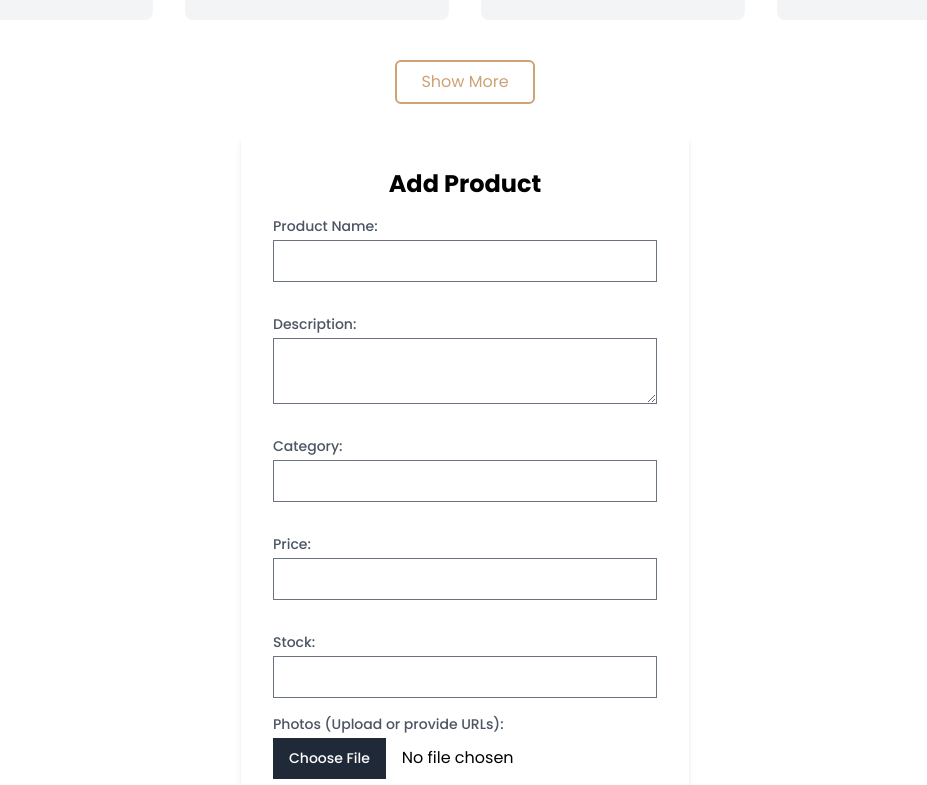
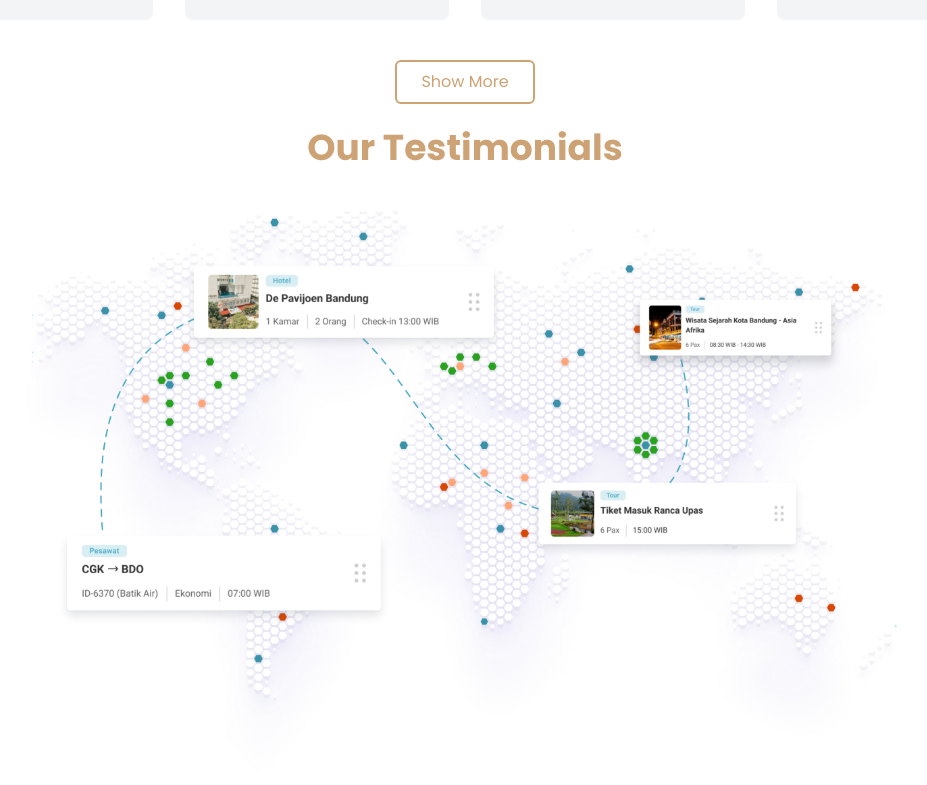
Before and after one commit to imvivekthakur/e-commerce, a React (Vite) app: page / in a window 1280 px wide. Shown: the part 4403-5188 px from the top of the page, without its empty margins (175-1102 px from the left). Built offline with nearby package versions, Linux system fonts and the light colour scheme; no server answers.

Commit message:
minor changes in city and removing add product from landing page

```diff
--- a/src/component/City_Preference.css
+++ /dev/null
@@ -1 +0,0 @@
-/* CityPreference.css */
--- a/src/component/City_Preference.jsx
+++ b/src/component/City_Preference.jsx
@@ -1,5 +1,4 @@
 import React, { useEffect, useState } from "react";
-import "./City_Preference.css";
 import { RiMapPin2Fill } from "react-icons/ri";
 import bengalore from "../assets/Bengalore.svg";
 import mumbai from "../assets/Mumbai.svg";
--- a/src/component/Home.jsx
+++ b/src/component/Home.jsx
@@ -36,8 +36,6 @@ const Home = () => {
       <Rooms />
       <Setup />
       <Items />
-      <ProductForm />
-      {/* <UserProfile /> */}
       <Testimonials />
       <Features />
       <Footer />
```
